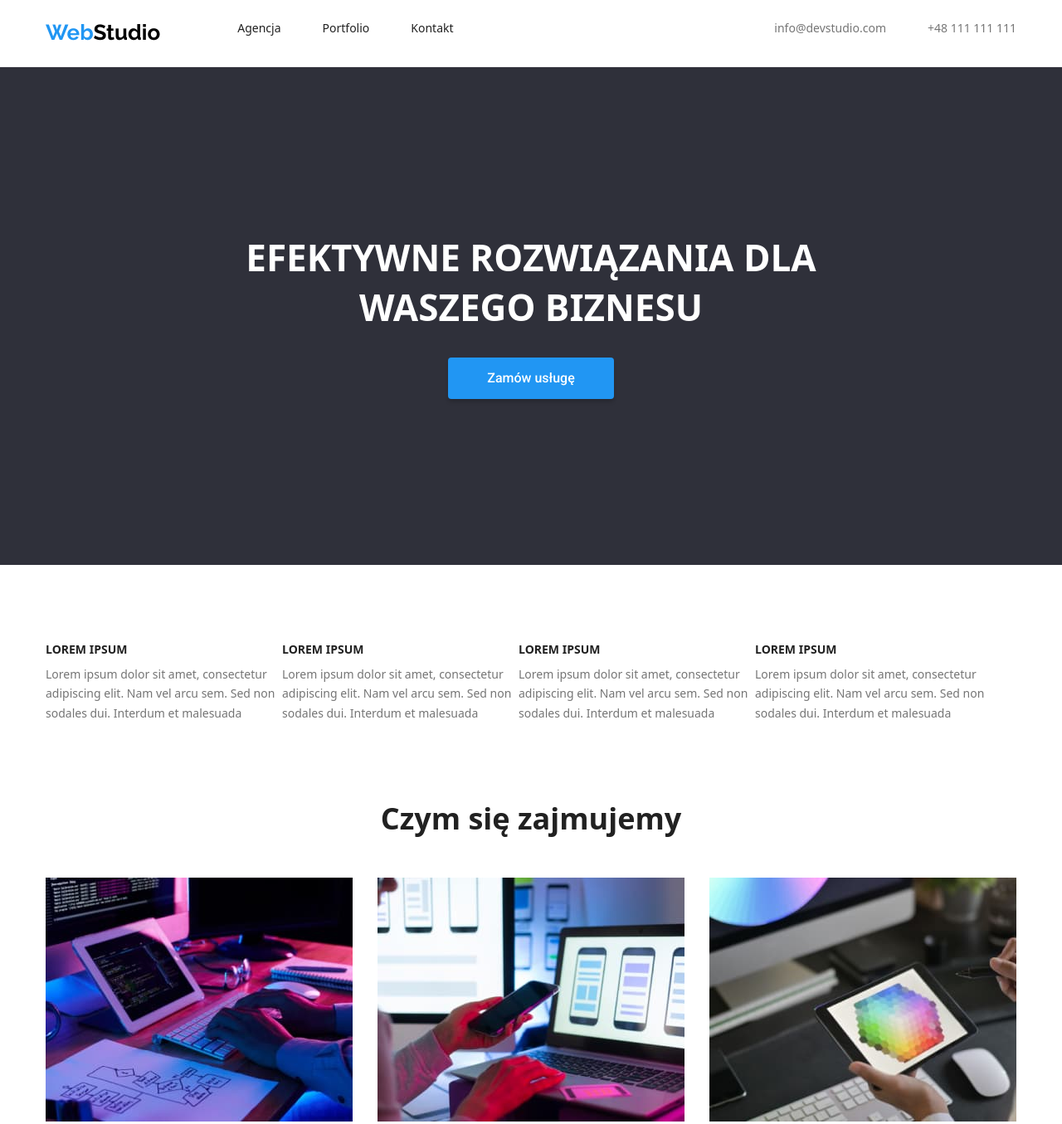
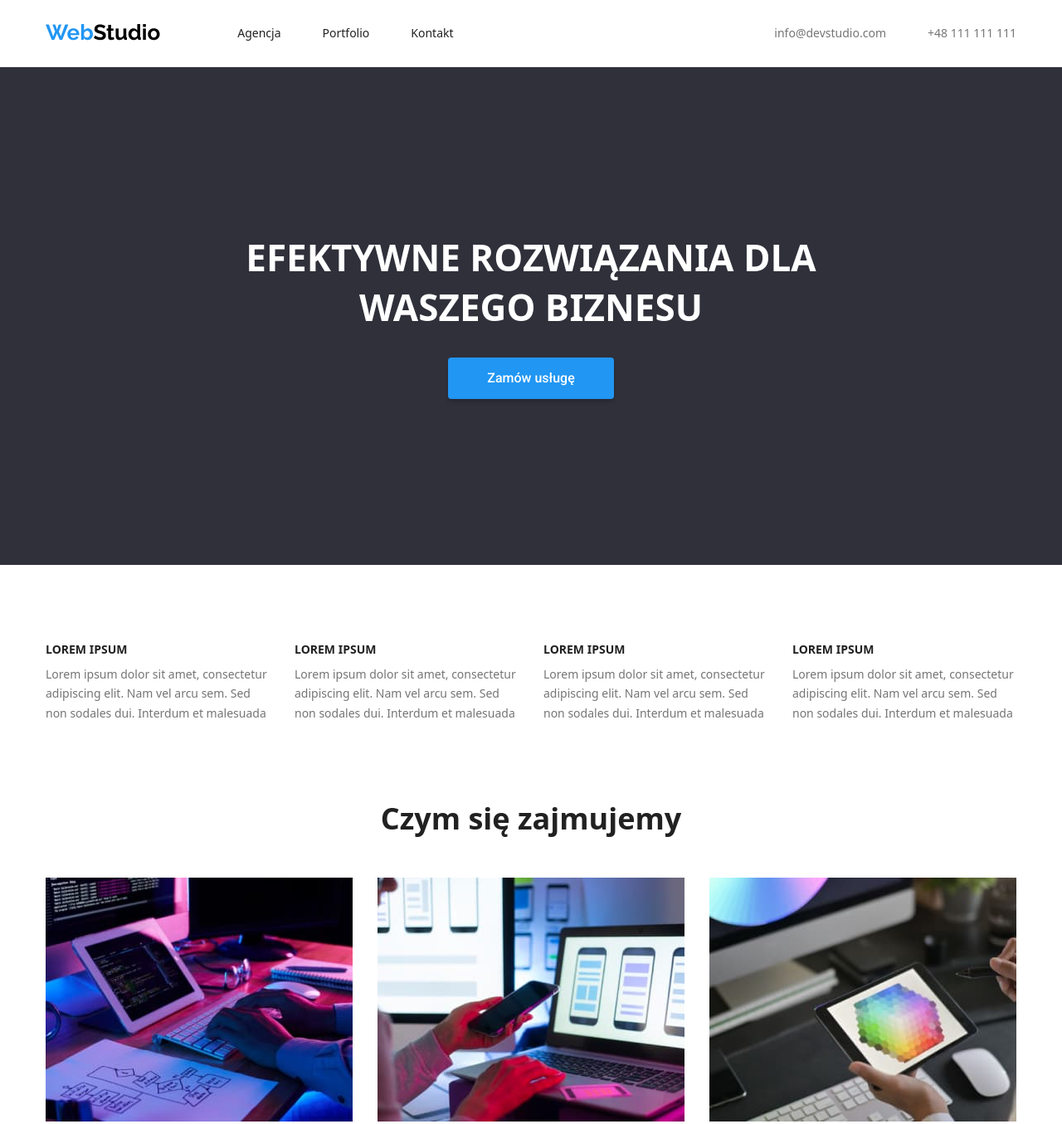
Before and after one commit to Jacek-85/goit-markup-hw-03, a plain HTML site: page index.html in a window 1280 px wide. Shown: the top 1355 px of the page at 83% size. Drawn offline with Linux system fonts and the light colour scheme.

Commit message:
Version 2

```diff
--- a/css/style.css
+++ b/css/style.css
@@ -48,6 +48,7 @@ img {
 .flex-row {
     flex-direction: row;
     display: flex;
+    align-items: center;
 }
 
 .container-footer {
@@ -109,7 +110,7 @@ img {
     padding-bottom: 94px;
 }
 
-.lorem:not(:last-child) {
+.lorem li:not(:last-child) {
     padding-right: 30px;
 }
 
@@ -292,7 +293,6 @@ img {
     flex-basis: calc((100% - 60px) / 3);
 }
 
-/*,.button:focus*/
 .button:hover {
     background-color: var(--blue);
     color: var(--white);
--- a/index.html
+++ b/index.html
@@ -23,7 +23,6 @@
   </head>
   <body>
     <header class="page-header">
-      <!--class="container flex-row">-->
       <div class="container flex-row">
         <a href="./index.html" class="logo"
           ><span class="bluelogo">Web</span>Studio</a
@@ -64,7 +63,7 @@
       </section>
       <section class="section">
         <div class="container">
-          <ul class="lorem">
+          <ul class="lorem li">
             <li>
               <h3 class="lorem-heading">LOREM IPSUM</h3>
               <p class="lorem-paragraph">
```
